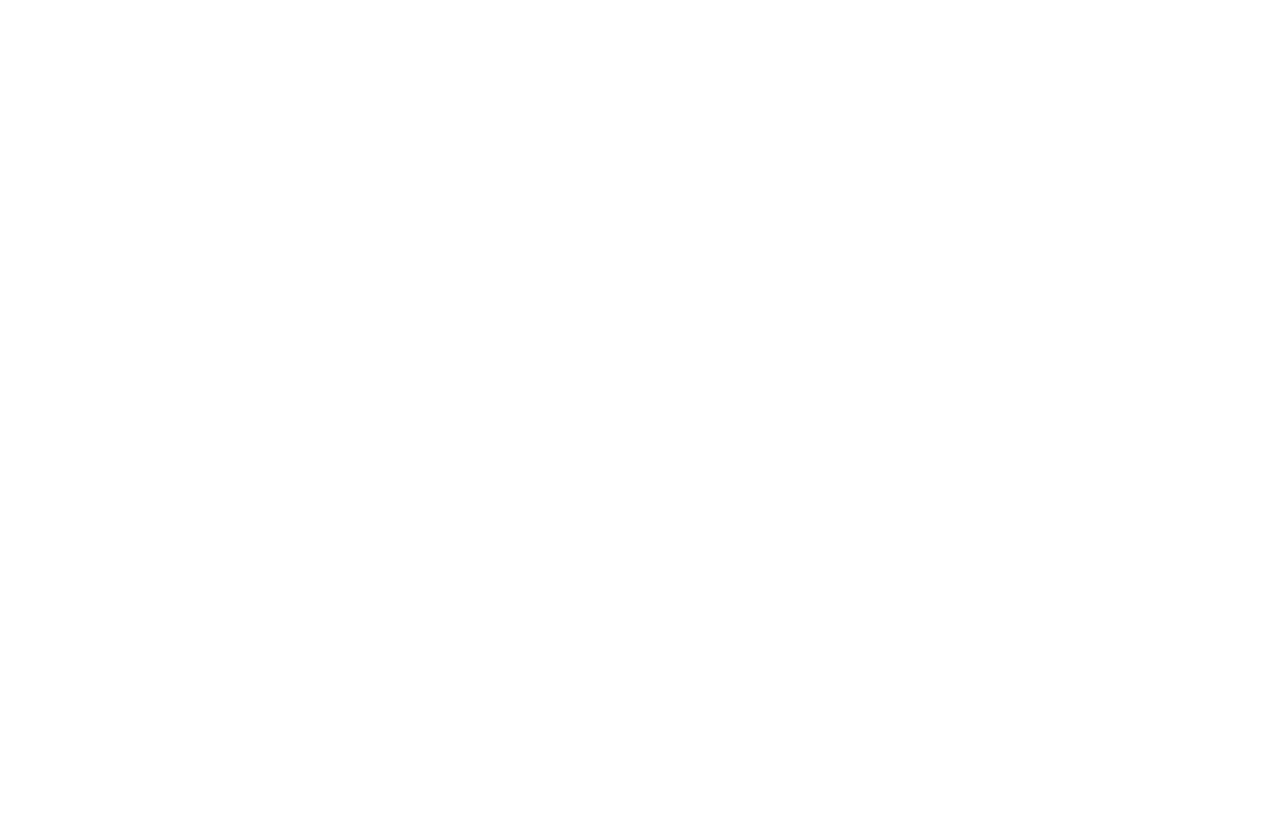
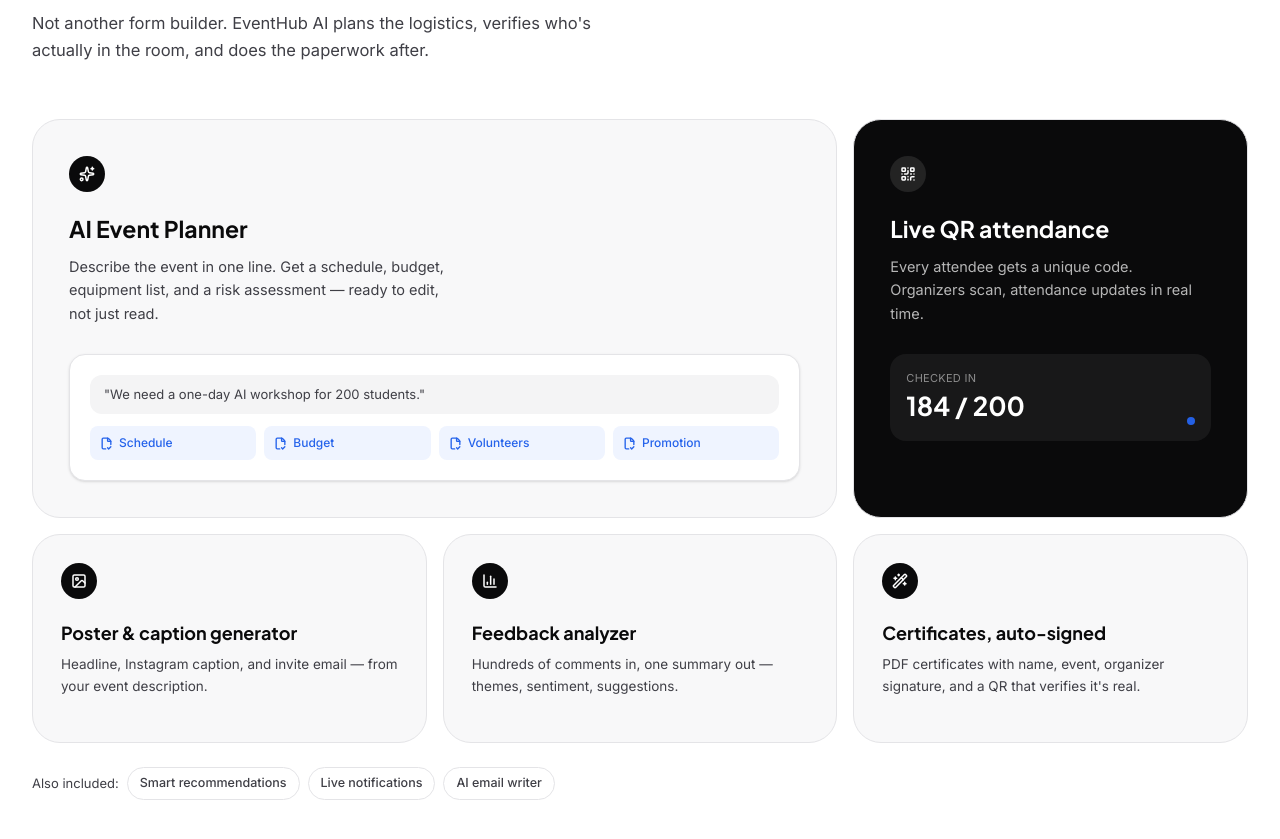
Before and after one commit to Kyani7/eventhub-ai, a React (Vite) app: page / in a window 1280 px wide. Shown: the part 1101-1940 px from the top of the page. Before the commit the page ends 842 px from the top, so only its background shows below. Built offline with nearby package versions, Linux system fonts and the light colour scheme.

Commit message:
feat: add Features section with bento grid (AI planner, QR attendance, feedback analyzer, certificates)

```diff
--- a/src/App.tsx
+++ b/src/App.tsx
@@ -1,5 +1,6 @@
 import Navbar from "./components/Navbar";
 import Hero from "./components/Hero";
+import Features from "./components/Features";
 
 export default function App() {
   return (
@@ -7,6 +8,7 @@
       <Navbar />
       <main>
         <Hero />
+        <Features />
       </main>
     </div>
   );
--- /dev/null
+++ b/src/components/Features.tsx
@@ -0,0 +1,229 @@
+import { motion, type Variants } from "framer-motion";
+import {
+  Sparkles,
+  QrCode,
+  Image as ImageIcon,
+  FileCheck2,
+  BarChart3,
+  Wand2,
+} from "lucide-react";
+
+const EASE_OUT = [0.16, 1, 0.3, 1] as const;
+
+const reveal: Variants = {
+  hidden: { opacity: 0, y: 22 },
+  show: (i: number = 0) => ({
+    opacity: 1,
+    y: 0,
+    transition: { duration: 0.55, delay: i * 0.07, ease: EASE_OUT },
+  }),
+};
+
+const PLAN_STEPS = ["Schedule", "Budget", "Volunteers", "Promotion"];
+
+const CHIPS = ["Smart recommendations", "Live notifications", "AI email writer"];
+
+export default function Features() {
+  return (
+    <section id="features" className="relative py-24 sm:py-32">
+      <div className="mx-auto max-w-7xl px-5 sm:px-8">
+        {/* Section header */}
+        <motion.div
+          variants={reveal}
+          initial="hidden"
+          whileInView="show"
+          viewport={{ once: true, margin: "-80px" }}
+          custom={0}
+          className="max-w-xl"
+        >
+          <p className="font-display text-[11px] font-bold uppercase tracking-[0.16em] text-accent">
+            What it does
+          </p>
+          <h2 className="mt-4 font-display text-[32px] font-extrabold leading-[1.1] tracking-tight text-ink sm:text-[42px]">
+            Built for how events
+            <br />
+            actually run.
+          </h2>
+          <p className="mt-4 text-[15.5px] leading-relaxed text-ink-soft sm:text-[16.5px]">
+            Not another form builder. EventHub AI plans the logistics,
+            verifies who's actually in the room, and does the paperwork
+            after.
+          </p>
+        </motion.div>
+
+        {/* Bento grid */}
+        <div className="mt-14 grid grid-cols-1 gap-4 sm:grid-cols-6">
+          {/* AI Event Planner — featured, large */}
+          <motion.div
+            variants={reveal}
+            initial="hidden"
+            whileInView="show"
+            viewport={{ once: true, margin: "-60px" }}
+            custom={1}
+            className="group relative overflow-hidden rounded-[28px] border border-mist bg-cloud/60 p-7 sm:col-span-6 sm:p-9 lg:col-span-4"
+          >
+            <div className="flex h-9 w-9 items-center justify-center rounded-full bg-ink">
+              <Sparkles size={16} className="text-paper" strokeWidth={2.25} />
+            </div>
+            <h3 className="mt-5 font-display text-[21px] font-bold text-ink sm:text-[23px]">
+              AI Event Planner
+            </h3>
+            <p className="mt-2 max-w-sm text-[14.5px] leading-relaxed text-ink-soft">
+              Describe the event in one line. Get a schedule, budget,
+              equipment list, and a risk assessment — ready to edit, not just
+              read.
+            </p>
+
+            {/* Mock chat → checklist */}
+            <div className="mt-7 rounded-2xl border border-mist bg-paper p-4 shadow-sm sm:p-5">
+              <p className="rounded-xl bg-cloud px-3.5 py-2.5 text-[13px] text-ink-soft">
+                "We need a one-day AI workshop for 200 students."
+              </p>
+              <div className="mt-3 grid grid-cols-2 gap-2 sm:grid-cols-4">
+                {PLAN_STEPS.map((step, i) => (
+                  <motion.div
+                    key={step}
+                    initial={{ opacity: 0, y: 8 }}
+                    whileInView={{ opacity: 1, y: 0 }}
+                    viewport={{ once: true }}
+                    transition={{ delay: 0.3 + i * 0.08, duration: 0.4 }}
+                    className="flex items-center gap-1.5 rounded-lg bg-accent-soft px-2.5 py-2 text-[12px] font-medium text-accent"
+                  >
+                    <FileCheck2 size={13} strokeWidth={2.5} />
+                    {step}
+                  </motion.div>
+                ))}
+              </div>
+            </div>
+          </motion.div>
+
+          {/* Live QR Attendance */}
+          <motion.div
+            variants={reveal}
+            initial="hidden"
+            whileInView="show"
+            viewport={{ once: true, margin: "-60px" }}
+            custom={2}
+            className="relative overflow-hidden rounded-[28px] border border-mist bg-ink p-7 text-paper sm:col-span-6 sm:p-9 lg:col-span-2"
+          >
+            <div className="flex h-9 w-9 items-center justify-center rounded-full bg-paper/10">
+              <QrCode size={16} className="text-paper" strokeWidth={2.25} />
+            </div>
+            <h3 className="mt-5 font-display text-[21px] font-bold sm:text-[23px]">
+              Live QR attendance
+            </h3>
+            <p className="mt-2 text-[14.5px] leading-relaxed text-paper/70">
+              Every attendee gets a unique code. Organizers scan, attendance
+              updates in real time.
+            </p>
+            <div className="mt-7 flex items-end justify-between rounded-2xl bg-paper/[0.06] p-4">
+              <div>
+                <p className="text-[11px] uppercase tracking-wide text-paper/50">
+                  Checked in
+                </p>
+                <p className="font-display text-[26px] font-bold">184 / 200</p>
+              </div>
+              <span className="flex h-2 w-2 animate-pulse rounded-full bg-accent" />
+            </div>
+          </motion.div>
+
+          {/* Poster & Copy Generator */}
+          <motion.div
+            variants={reveal}
+            initial="hidden"
+            whileInView="show"
+            viewport={{ once: true, margin: "-60px" }}
+            custom={3}
+            className="rounded-[28px] border border-mist bg-cloud/60 p-7 sm:col-span-3 lg:col-span-2"
+          >
+            <div className="flex h-9 w-9 items-center justify-center rounded-full bg-ink">
+              <ImageIcon size={16} className="text-paper" strokeWidth={2.25} />
+            </div>
+            <h3 className="mt-5 font-display text-[18px] font-bold text-ink">
+              Poster &amp; caption generator
+            </h3>
+            <p className="mt-2 text-[13.5px] leading-relaxed text-ink-soft">
+              Headline, Instagram caption, and invite email — from your event
+              description.
+            </p>
+          </motion.div>
+
+          {/* Feedback Analyzer */}
+          <motion.div
+            variants={reveal}
+            initial="hidden"
+            whileInView="show"
+            viewport={{ once: true, margin: "-60px" }}
+            custom={4}
+            className="rounded-[28px] border border-mist bg-cloud/60 p-7 sm:col-span-3 lg:col-span-2"
+          >
+            <div className="flex h-9 w-9 items-center justify-center rounded-full bg-ink">
+              <BarChart3 size={16} className="text-paper" strokeWidth={2.25} />
+            </div>
+            <h3 className="mt-5 font-display text-[18px] font-bold text-ink">
+              Feedback analyzer
+            </h3>
+            <p className="mt-2 text-[13.5px] leading-relaxed text-ink-soft">
+              Hundreds of comments in, one summary out — themes, sentiment,
+              suggestions.
+            </p>
+            <div className="mt-4 flex items-end gap-1.5">
+              {[40, 70, 55, 90, 65].map((h, i) => (
+                <motion.span
+                  key={i}
+                  initial={{ height: 0 }}
+                  whileInView={{ height: `${h}%` }}
+                  viewport={{ once: true }}
+                  transition={{ delay: 0.3 + i * 0.06, duration: 0.5, ease: EASE_OUT }}
+                  style={{ maxHeight: 40 }}
+                  className="w-full rounded-sm bg-accent/70"
+                />
+              ))}
+            </div>
+          </motion.div>
+
+          {/* Certificates */}
+          <motion.div
+            variants={reveal}
+            initial="hidden"
+            whileInView="show"
+            viewport={{ once: true, margin: "-60px" }}
+            custom={5}
+            className="rounded-[28px] border border-mist bg-cloud/60 p-7 sm:col-span-6 lg:col-span-2"
+          >
+            <div className="flex h-9 w-9 items-center justify-center rounded-full bg-ink">
+              <Wand2 size={16} className="text-paper" strokeWidth={2.25} />
+            </div>
+            <h3 className="mt-5 font-display text-[18px] font-bold text-ink">
+              Certificates, auto-signed
+            </h3>
+            <p className="mt-2 text-[13.5px] leading-relaxed text-ink-soft">
+              PDF certificates with name, event, organizer signature, and a QR
+              that verifies it's real.
+            </p>
+          </motion.div>
+        </div>
+
+        {/* Trailing chips for the rest of the AI feature list */}
+        <motion.div
+          variants={reveal}
+          initial="hidden"
+          whileInView="show"
+          viewport={{ once: true }}
+          custom={6}
+          className="mt-6 flex flex-wrap items-center gap-2"
+        >
+          <span className="text-[13px] text-ink-soft">Also included:</span>
+          {CHIPS.map((chip) => (
+            <span
+              key={chip}
+              className="rounded-full border border-mist px-3 py-1.5 text-[12.5px] font-medium text-ink-soft"
+            >
+              {chip}
+            </span>
+          ))}
+        </motion.div>
+      </div>
+    </section>
+  );
+}
```
